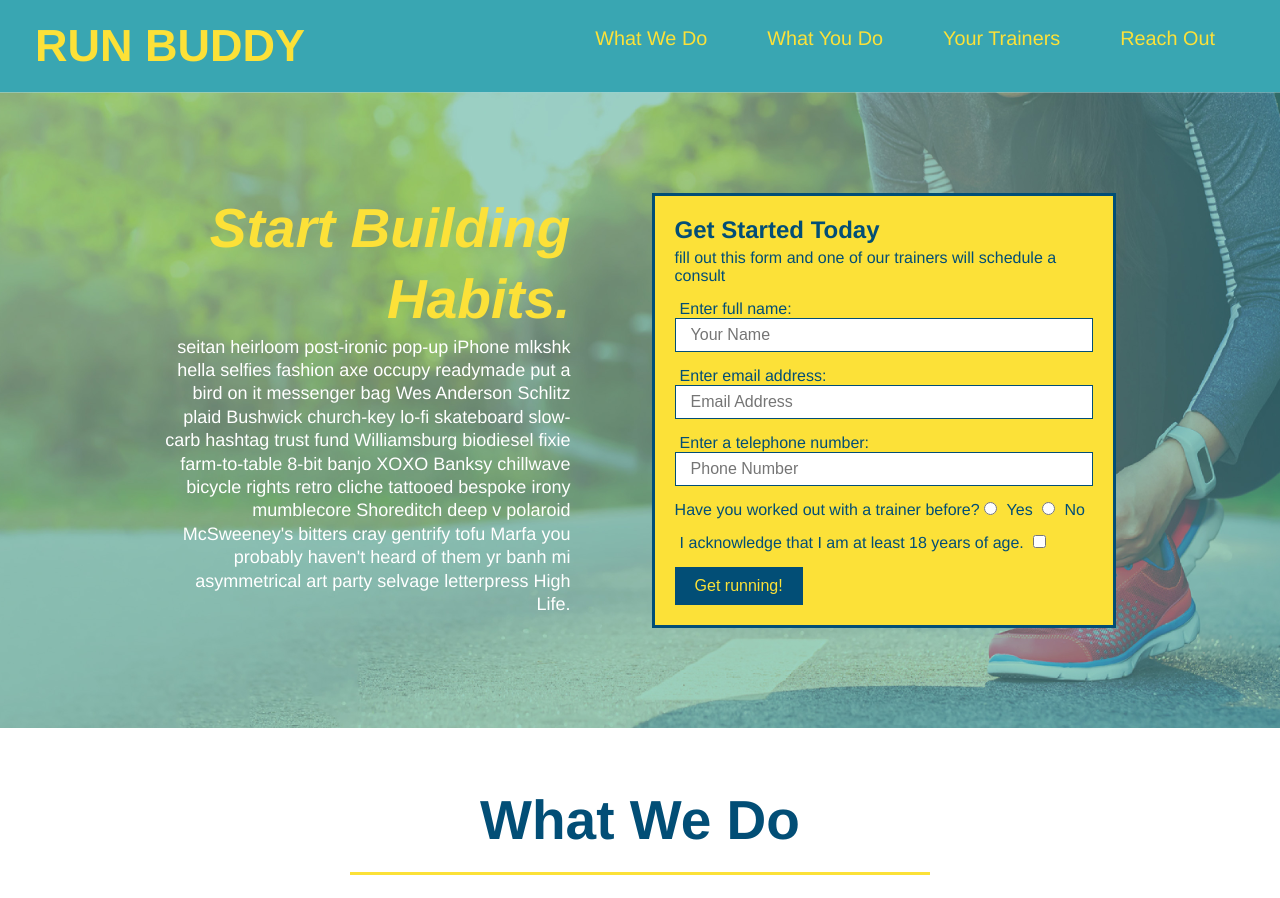
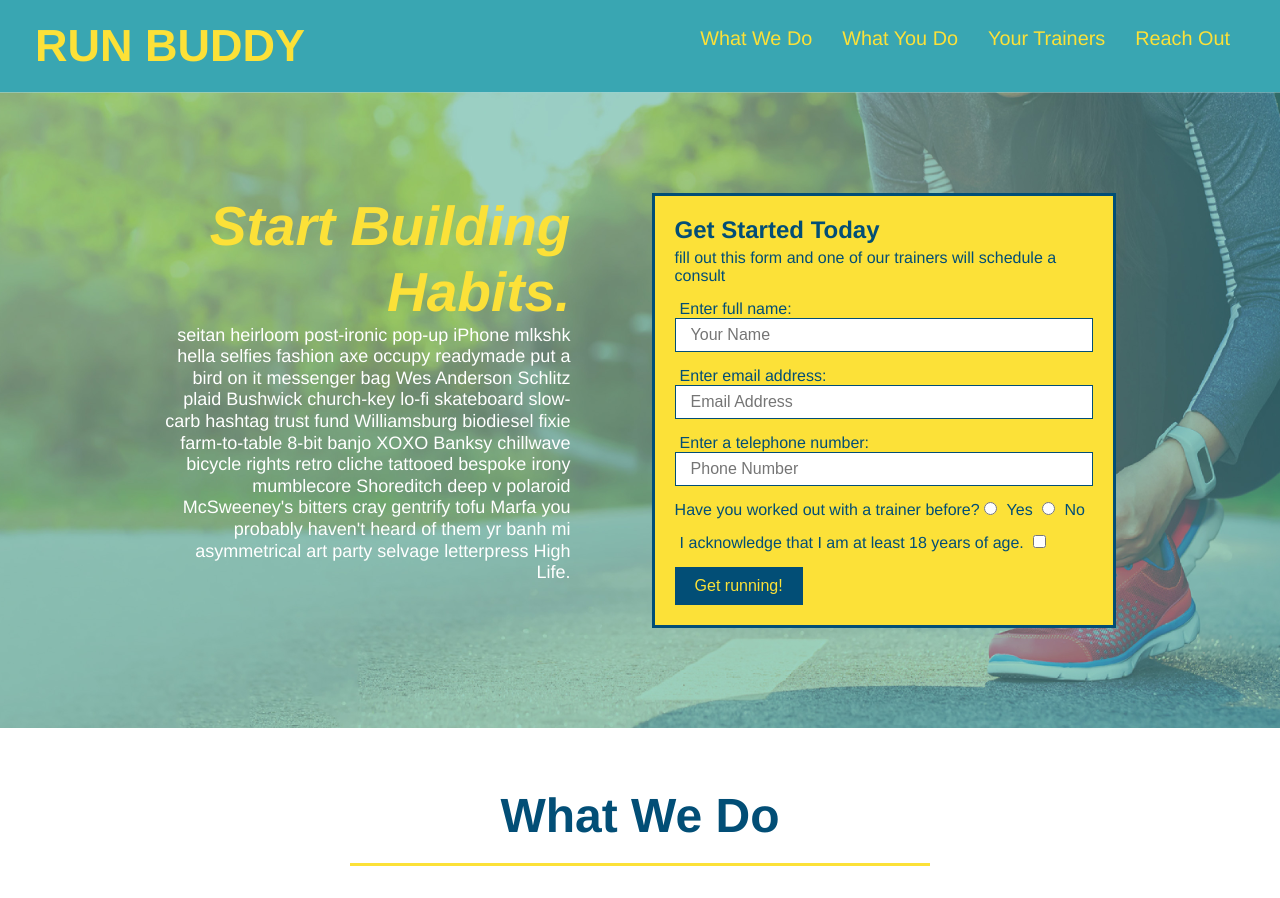
Before and after one commit to mwtx94/run-buddy, a plain HTML site: page index.html in a window 1280 px wide. Shown: the top 898 px of the page. Drawn offline with Linux system fonts and the light colour scheme.

Commit message:
starting to add mediaqueries

```diff
--- a/assets/css/style.css
+++ b/assets/css/style.css
@@ -44,7 +44,7 @@
    }
 
    header nav ul li a {
-     margin: 0 30px;
+     padding: 10px 15px;
      font-weight: lighter;
      font-size: 1.55vw;
    }
@@ -82,6 +82,7 @@
      display: flex;
      justify-content: center;
      flex-wrap: wrap;
+     align-items: flex-start;
      background-image: url("../images/hero-bg.jpeg");
      background-size: cover;
      background-position: center;
@@ -93,7 +94,7 @@
      margin: 3.5%;
      color: #fff;
      font-size: 18px;
-     line-height: 1.3;
+     line-height: 1.2;
    }
 
    .hero-cta h2 {
@@ -168,7 +169,7 @@
      text-align: center;
      margin: 0 auto 35px auto;
      width: 50%;
-     font-size: 55px;
+     font-size: 48px;
      color: #024e76;
      border-bottom: 3px solid;
    }
@@ -350,3 +351,18 @@
    .flex-row {
      display:flex;
    }
+
+   /* Media Query For Smaller Desktop Screens and Smaller */
+   @media screen and (max-width: 980px) {
+
+   }
+
+   /* Media Query For Tablets and Smaller */
+   @media screen and (max-width: 768px) {
+
+   }
+
+   /* Media Query For Mobile Phones And Smaller */
+   @media screen and (max-width: 575px) {
+
+   }
--- a/index.html
+++ b/index.html
@@ -2,6 +2,8 @@
 <html lang="en">
     <head>
         <meta charset="UTF-8" />
+        <!-- For cell phone view !-->
+        <meta name="viewport" content="width=device-width, initial-scale=1.0" />
         <title>Run Buddy</title>
         <link rel="stylesheet" href="assets/css/style.css" />
     </head>
```
Also changed, not shown: privacy-policy.html (+1 -0 lines).
